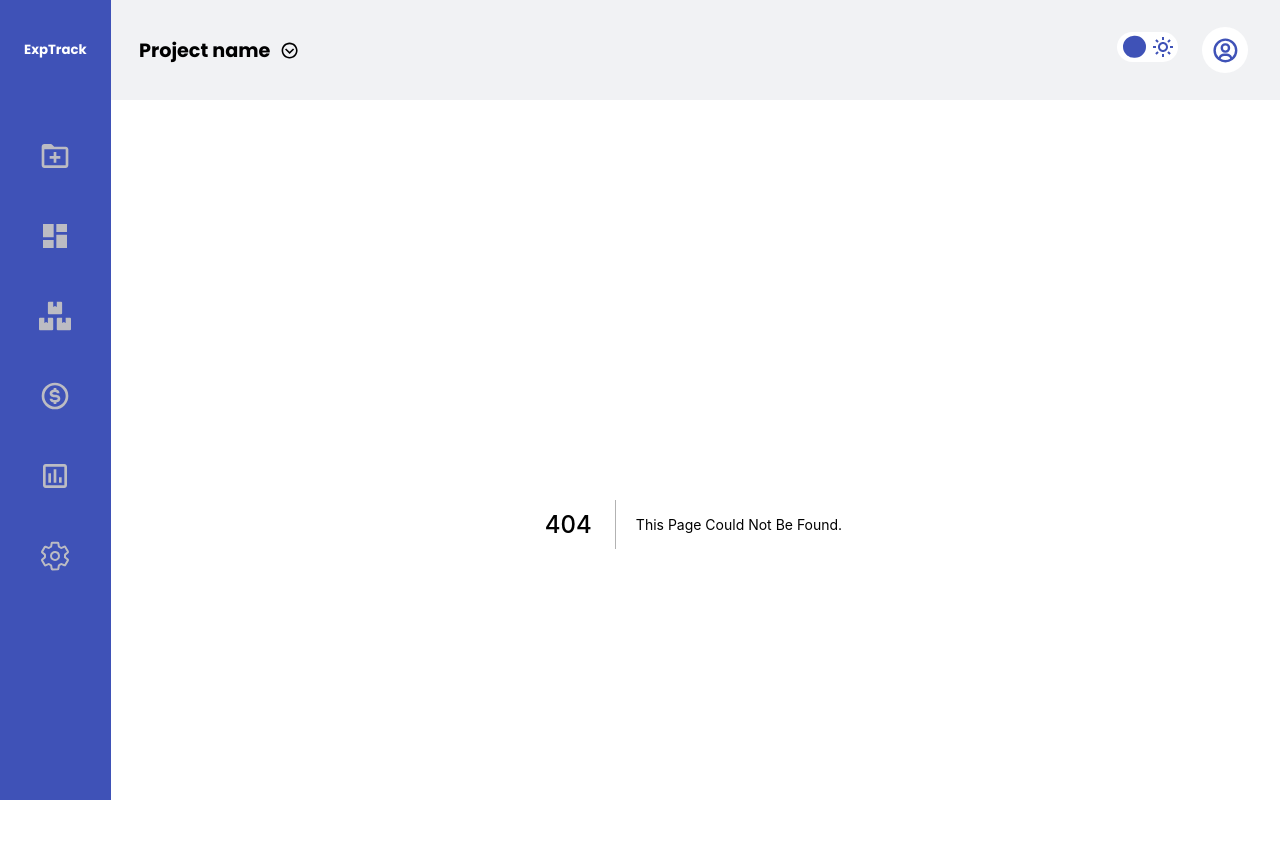
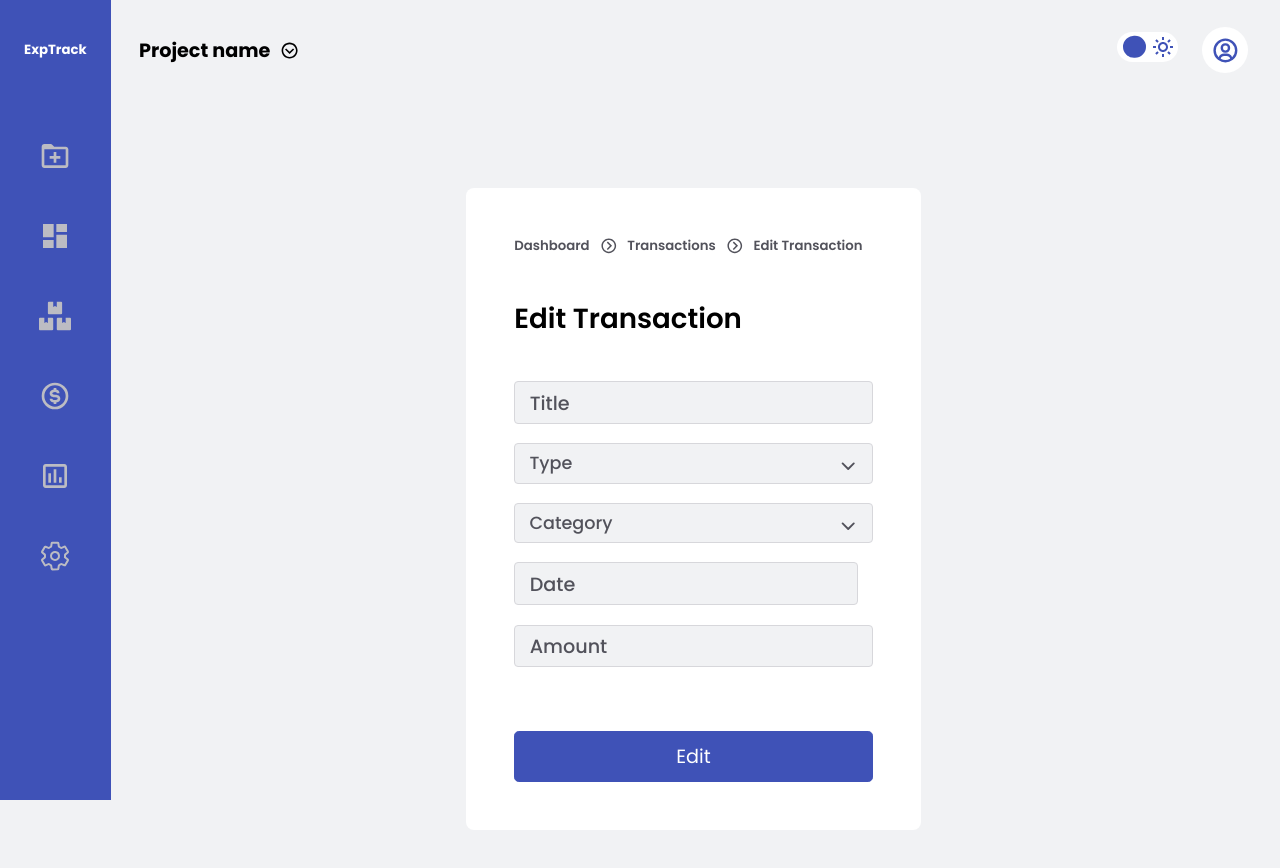
Before and after one commit to chiwei93/expense-tracker, a Next.js app: page /transactions/edit in a window 1280 px wide. Before the commit this address had no page. Shown: the top 868 px of the page. Built offline with nearby package versions, Linux system fonts and the light colour scheme.

Commit message:
added an edit transaction page

```diff
--- /dev/null
+++ b/pages/transactions/edit.tsx
@@ -0,0 +1,74 @@
+import type { NextPage } from "next";
+import { useId } from "react";
+
+import FlexFullVerticalContainer from "../../components/Containers/FlexFullVerticalContainer/FlexFullVerticalContainer";
+import BreadCrumbsList from "../../components/Layouts/BreadCrumbsList/BreadCrumbsList";
+import FilledOutlineButton from "../../components/UI/Buttons/FilledOutlineButton/FilledOutlineButton";
+import Form from "../../components/UI/Form/Form";
+import DatePicker from "../../components/UI/Inputs/DatePicker/DatePicker";
+import SelectInput from "../../components/UI/Inputs/SelectInput/SelectInput";
+import TextInput from "../../components/UI/Inputs/TextInput/TextInput";
+
+import styles from "../../styles/EditTransaction.module.css";
+
+const EditTransaction: NextPage = () => {
+  const titleInputId = useId();
+  const amountInputId = useId();
+
+  const breadcrumbs = [
+    { name: "dashboard", href: "/dashboard" },
+    { name: "transactions", href: "/transactions" },
+    { name: "edit transaction", href: "/transactions/edit" },
+  ];
+
+  const transactionType = [
+    { name: "expense", value: "expense" },
+    { name: "income", value: "income" },
+  ];
+
+  const categories = [{ name: "household", value: "household" }];
+
+  const onFormSubmit = () => {};
+
+  return (
+    <FlexFullVerticalContainer>
+      <Form handleOnSubmit={onFormSubmit} style={{ margin: "4em 0" }}>
+        <BreadCrumbsList breadcrumbs={breadcrumbs} />
+
+        <h1 className={styles.heading}>Edit transaction</h1>
+
+        <div className={styles.formControl}>
+          <TextInput labelText="Title" id={`title-${titleInputId}`} />
+        </div>
+
+        <div className={styles.formControl}>
+          <SelectInput options={transactionType} labelText="Type" />
+        </div>
+
+        <div className={styles.formControl}>
+          <SelectInput options={categories} labelText="Category" />
+        </div>
+
+        <div className={styles.formControl}>
+          <DatePicker labelText="Date" />
+        </div>
+
+        <div className={styles.formControl}>
+          <TextInput
+            labelText="amount"
+            id={`amount-${amountInputId}`}
+            inputType="number"
+          />
+        </div>
+
+        <div className={styles.btnContainer}>
+          <FilledOutlineButton>
+            Edit
+          </FilledOutlineButton>
+        </div>
+      </Form>
+    </FlexFullVerticalContainer>
+  );
+};
+
+export default EditTransaction;
--- a/pages/transactions.tsx
+++ b/pages/transactions/index.tsx
@@ -1,13 +1,13 @@
 import type { NextPage } from "next";
 
-import BreadCrumbsList from "../components/Layouts/BreadCrumbsList/BreadCrumbsList";
+import BreadCrumbsList from "../../components/Layouts/BreadCrumbsList/BreadCrumbsList";
 
-import styles from "../styles/Transactions.module.css";
+import styles from "../../styles/Transactions.module.css";
 
 const Transactions: NextPage = () => {
   const breadcrumbs = [
     { name: "dashboard", href: "/dashboard" },
-    { name: "transactions", href: '/transactions' },
+    { name: "transactions", href: "/transactions" },
   ];
 
   return (
--- /dev/null
+++ b/styles/EditTransaction.module.css
@@ -0,0 +1,14 @@
+.heading {
+  font-size: var(--font-size-h4);
+  margin: 1.5em 0;
+}
+
+.formControl {
+  margin-bottom: 1.2em;
+}
+
+.btnContainer {
+  display: flex;
+  flex-direction: column;
+  margin-top: 4em;
+}
```
